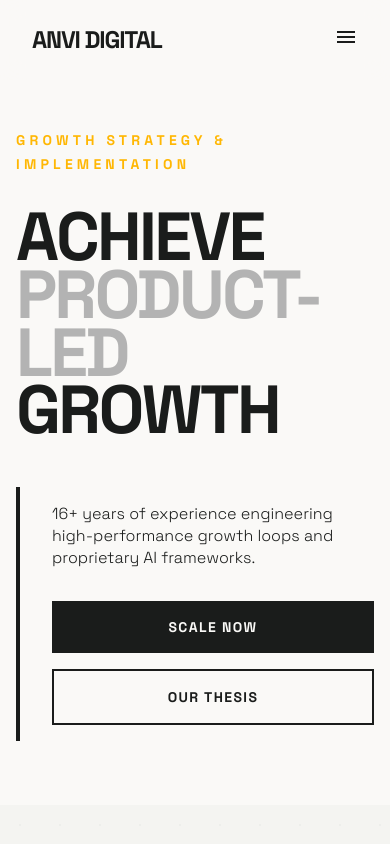
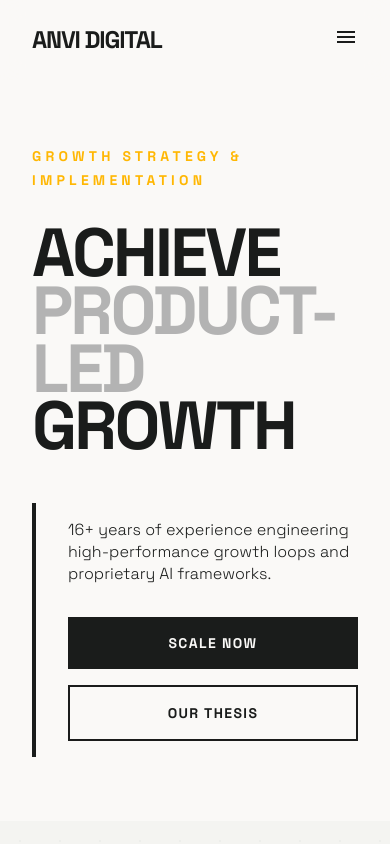
Before and after one commit to Anvi-Digital/anvi-digital-website, a Next.js app: page / in a window 390 px wide. Shown: the top 844 px of the page. Built offline with nearby package versions, Linux system fonts and the light colour scheme.

Commit message:
refactor: update footer labels, comment out navigation links, and adjust hero section layout and spacing

```diff
--- a/src/components/Footer.tsx
+++ b/src/components/Footer.tsx
@@ -9,7 +9,7 @@
         <div className="grid grid-cols-1 md:grid-cols-2 lg:grid-cols-4 gap-12 w-full mb-24">
           <div className="flex flex-col space-y-4">
             <span className="text-white/20 uppercase tracking-widest text-xs font-bold">
-              Solutions
+              Services
             </span>
             <a
               className="text-[#faf9f7]/40 hover:text-secondary hover:italic transition-all duration-500 font-bold uppercase text-2xl"
@@ -35,7 +35,7 @@
             >
               About
             </a>
-            <a
+            {/* <a
               className="text-[#faf9f7]/40 hover:text-secondary hover:italic transition-all duration-500 font-bold uppercase text-2xl"
               href="#"
             >
@@ -46,7 +46,7 @@
               href="#"
             >
               Contact
-            </a>
+            </a> */}
           </div>
 
           <div className="lg:col-span-2">
--- a/src/components/Hero.tsx
+++ b/src/components/Hero.tsx
@@ -1,12 +1,12 @@
 export default function Hero() {
   return (
-    <section className="min-h-[80vh] md:min-h-screen flex flex-col pt-32 pb-16 md:pt-48 md:pb-24 px-4 md:px-8 max-w-screen-2xl mx-auto">
-      <div className="my-auto w-full">
+    <section className="min-h-[80vh] md:min-h-screen flex flex-col pt-36 pb-16 md:pt-48 md:pb-24 px-8 max-w-screen-2xl mx-auto">
+      <div className="my-auto">
         <div className="mb-8">
-        <span className="font-label uppercase tracking-[0.3em] text-sm text-secondary font-bold">
-          Growth Strategy &amp; Implementation
-        </span>
-      </div>
+          <span className="font-label uppercase tracking-[0.3em] text-sm text-secondary font-bold">
+            Growth Strategy &amp; Implementation
+          </span>
+        </div>
 
       <h1 className="text-giant font-black uppercase mb-12">
         Achieve
@@ -22,11 +22,11 @@
             16+ years of experience engineering high-performance growth loops
             and proprietary AI frameworks.
           </p>
-          <div className="flex flex-col md:flex-row flex-wrap items-center md:items-start gap-4">
-            <a href="#contact" className="w-full md:w-auto bg-on-background text-surface px-6 py-4 md:px-10 md:py-5 text-sm md:text-base font-bold uppercase tracking-widest transition-all hover:bg-secondary text-center inline-block">
+          <div className="flex flex-col md:flex-row flex-wrap gap-4 mt-8 md:mt-12">
+            <a href="#contact" className="bg-on-background text-surface px-6 py-4 md:px-10 md:py-5 text-sm md:text-base font-bold uppercase tracking-widest transition-all hover:bg-secondary text-center inline-block">
               Scale Now
             </a>
-            <a href="#ai-seo" className="w-full md:w-auto border-2 border-on-background text-on-background px-6 py-4 md:px-10 md:py-5 text-sm md:text-base font-bold uppercase tracking-widest transition-all hover:bg-surface-container text-center inline-block">
+            <a href="#ai-seo" className="border-2 border-on-background text-on-background px-6 py-4 md:px-10 md:py-5 text-sm md:text-base font-bold uppercase tracking-widest transition-all hover:bg-surface-container text-center inline-block">
               Our Thesis
             </a>
           </div>
```
